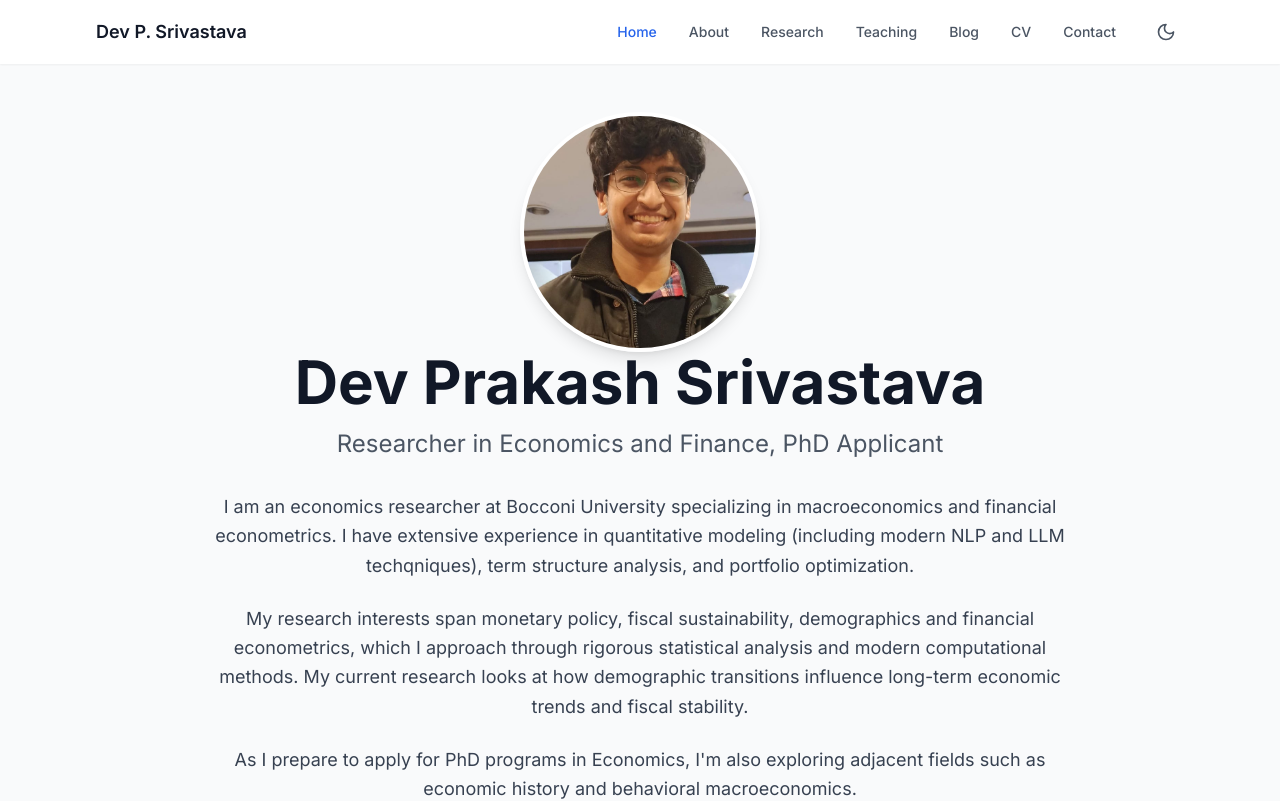
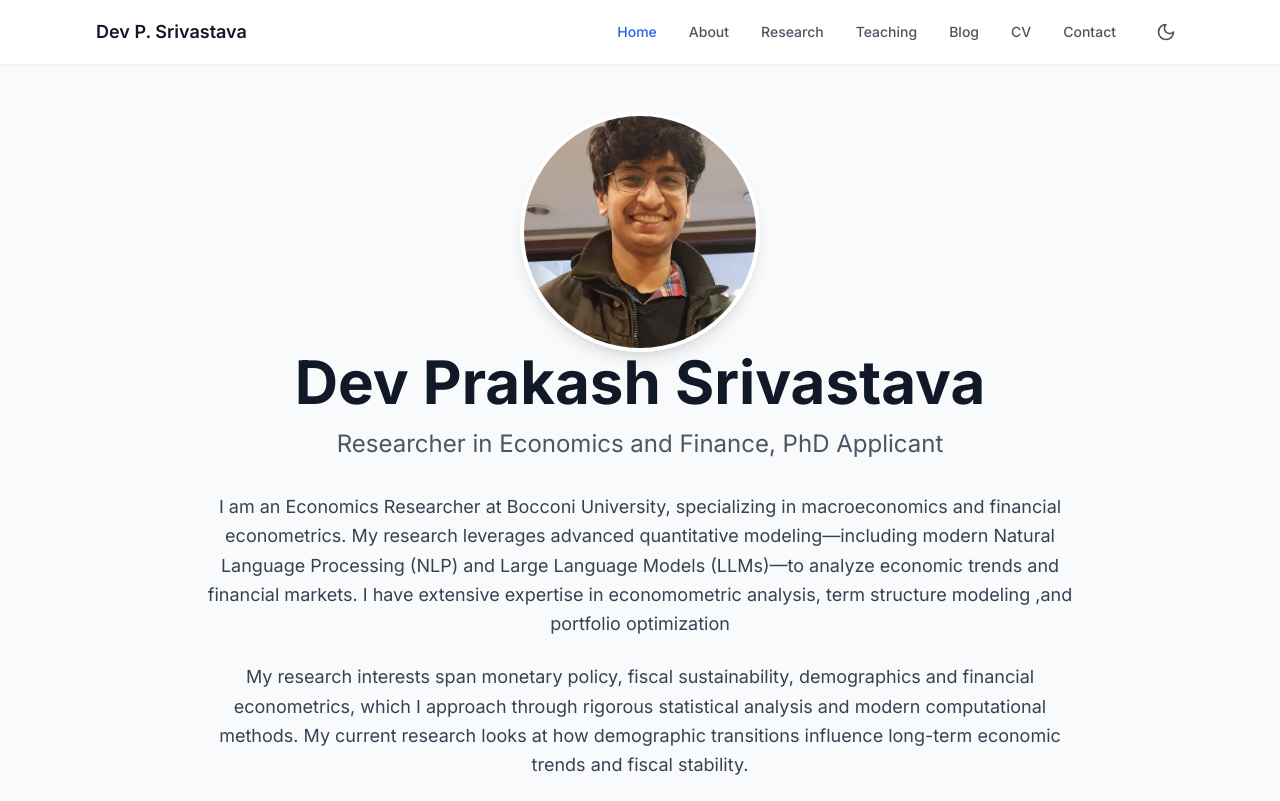
Before and after one commit to devpra1999/Personal-Website, a React (Vite) app: page / in a window 1280 px wide. Shown: the top 801 px of the page. Built offline with nearby package versions, Linux system fonts and the light colour scheme.

Commit message:
Correction

```diff
--- a/src/pages/Home.tsx
+++ b/src/pages/Home.tsx
@@ -36,8 +36,7 @@ const Home: React.FC = () => {
           {/* Description */}
           <div className="max-w-4xl mx-auto mb-8">
             <p className="text-lg text-gray-700 dark:text-gray-300 mb-6 leading-relaxed">
-              I am an economics researcher at Bocconi University specializing in macroeconomics and financial econometrics. I have extensive experience in quantitative modeling (including modern NLP and LLM techqniques), term structure analysis, and portfolio
-              optimization.
+              I am an Economics Researcher at Bocconi University, specializing in macroeconomics and financial econometrics. My research leverages advanced quantitative modeling—including modern Natural Language Processing (NLP) and Large Language Models (LLMs)—to analyze economic trends and financial markets. I have extensive expertise in economometric analysis, term structure modeling ,and portfolio optimization
             </p>
             <p className="text-lg text-gray-700 dark:text-gray-300 mb-6 leading-relaxed">
               My research interests span monetary policy, fiscal sustainability, demographics
```
